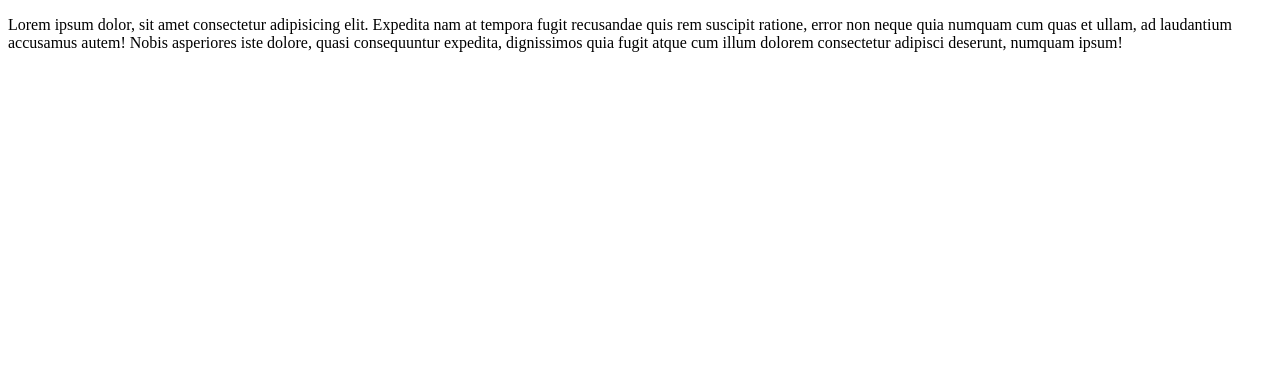
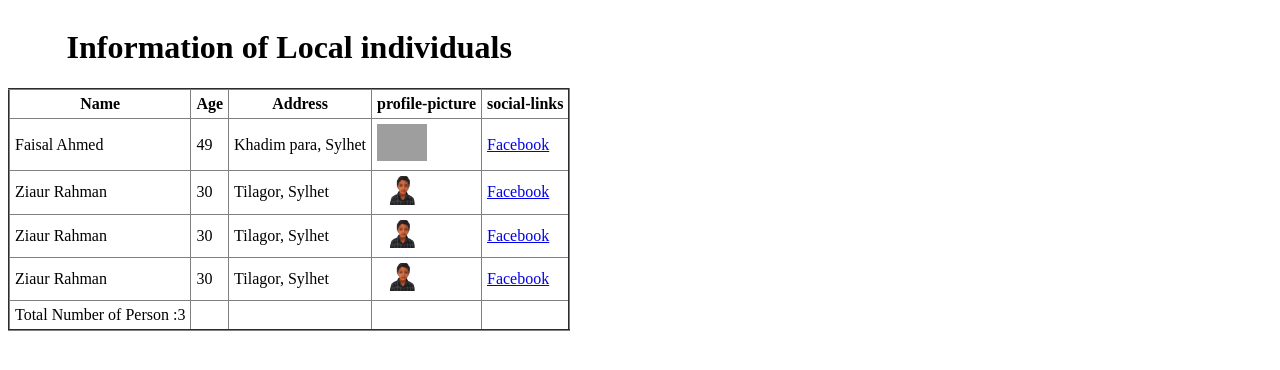
Before and after one commit to faisal2410/git-practice, a plain HTML site: page index.html in a window 1280 px wide. Drawn offline with Linux system fonts and the light colour scheme; grey boxes are pictures that could not be loaded.

Commit message:
individual persons information table added

```diff
--- a/index.html
+++ b/index.html
@@ -1,14 +1,71 @@
 <!DOCTYPE html>
 <html lang="en">
+
 <head>
     <meta charset="UTF-8">
     <meta http-equiv="X-UA-Compatible" content="IE=edge">
     <meta name="viewport" content="width=device-width, initial-scale=1.0">
     <title>Document</title>
+    <style>
+        table{
+            border-collapse: collapse;
+        }
+
+    </style>
 </head>
+
 <body>
-    <div class="blog">
-        <p>Lorem ipsum dolor, sit amet consectetur adipisicing elit. Expedita nam at tempora fugit recusandae quis rem suscipit ratione, error non neque quia numquam cum quas et ullam, ad laudantium accusamus autem! Nobis asperiores iste dolore, quasi consequuntur expedita, dignissimos quia fugit atque cum illum dolorem consectetur adipisci deserunt, numquam ipsum!</p>
-    </div>
+    <table border="2px" cellspacing="5px" cellpadding="5px">
+        <caption><h1>Information of Local individuals</h1></caption>
+        <thead>
+            <tr>
+                <th>Name</th>
+                <th>Age</th>
+                <th>Address</th>
+                <th>profile-picture</th>
+                <th>social-links</th>
+            </tr>
+        </thead>
+        <tbody>
+            <tr>
+                <td>Faisal Ahmed</td>
+                <td>49</td>
+                <td>Khadim para, Sylhet</td>
+                <td><img src="https://images.generated.photos/TLCXxEw2CypljQ6XySCr9a9rV270ToW0Jf08mEjCskI/rs:fit:512:512/wm:0.95:sowe:18:18:0.33/czM6Ly9pY29uczgu/Z3Bob3Rvcy1wcm9k/LmNvbmQvOTE2ZDQ3/OWItNGZhNS00NjI5/LTkzMjYtYTE1MjEy/YzYzNmQwLmpwZw.jpg" alt=" profile picture of Faisal Ahmed" width="50px"></td>
+                <td><a href="https://www.facebook.com/Faisalahmed2410/">Facebook</a></td>
+            </tr>
+            <tr>
+                <td>Ziaur Rahman</td>
+                <td>30</td>
+                <td>Tilagor, Sylhet</td>
+                <td><img src="./asset/images/zia.png" alt="Image of Zia" width="50px"></td>
+                <td><a href="https://www.facebook.com/Faisalahmed2410/">Facebook</a></td>
+            </tr>
+            <tr>
+                <td>Ziaur Rahman</td>
+                <td>30</td>
+                <td>Tilagor, Sylhet</td>
+                <td><img src="./asset/images/zia.png" alt="Image of Zia" width="50px"></td>
+                <td><a href="https://www.facebook.com/Faisalahmed2410/">Facebook</a></td>
+            </tr>
+            <tr>
+                <td>Ziaur Rahman</td>
+                <td>30</td>
+                <td>Tilagor, Sylhet</td>
+                <td><img src="./asset/images/zia.png" alt="Image of Zia" width="50px"></td>
+                <td><a href="https://www.facebook.com/Faisalahmed2410/">Facebook</a></td>
+            </tr>
+        </tbody>
+        <tfoot>
+            <tr>
+                <td>Total Number of Person :3</td>
+                <td></td>
+                <td></td>
+                <td></td>
+                <td></td>
+            </tr>
+        </tfoot>
+    </table>
 </body>
+
 </html>
```
Also changed, not shown: asset/images/zia.png (added).
